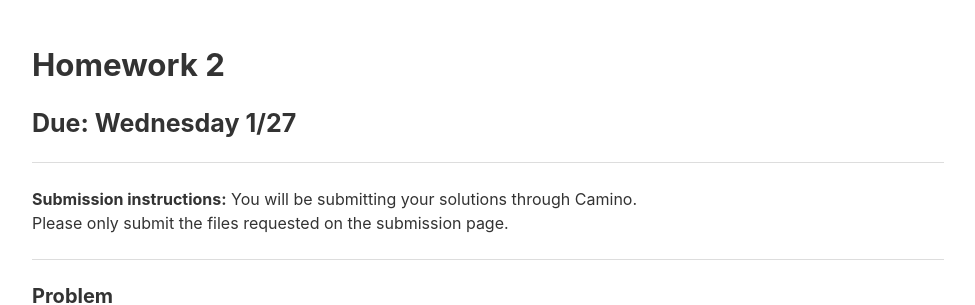
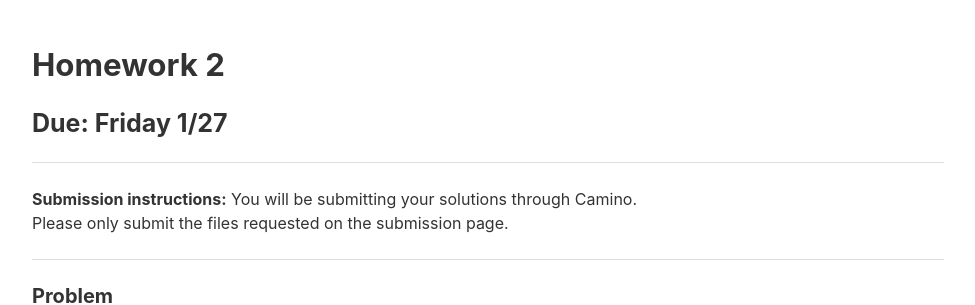
Before and after one commit to jacksonjw12/mbannister.github.io, a Jekyll site: the page built from _teaching/60-w17/Homework/Homework02.md, in a window 1280 px wide. Shown: the top 305 px of the page, without its empty margins (152-1127 px from the left). Built offline with Jekyll 4.4.1, drawn with Linux system fonts in a browser that asks for light colours.

Commit message:
Wednesday ->  Friday on due dates

```diff
--- a/_teaching/60-w17/Homework/Homework02.md
+++ b/_teaching/60-w17/Homework/Homework02.md
@@ -6,7 +6,7 @@ mathjax: true
 
 # Homework 2
 
-## Due: Wednesday 1/27
+## Due: Friday 1/27
 
 ---
 
```
Also changed, not shown: _teaching/10-w17/Homework/Homework02.md (+1 -1 lines).
